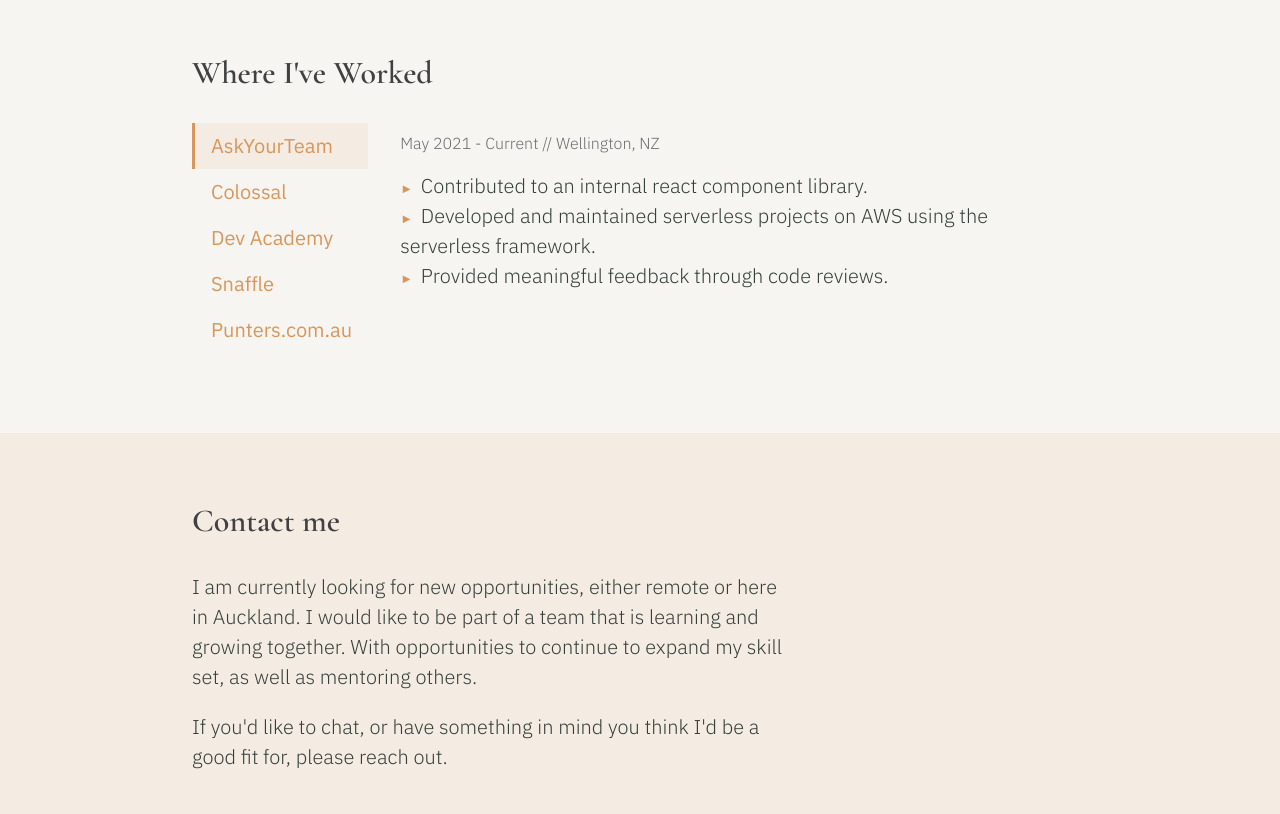
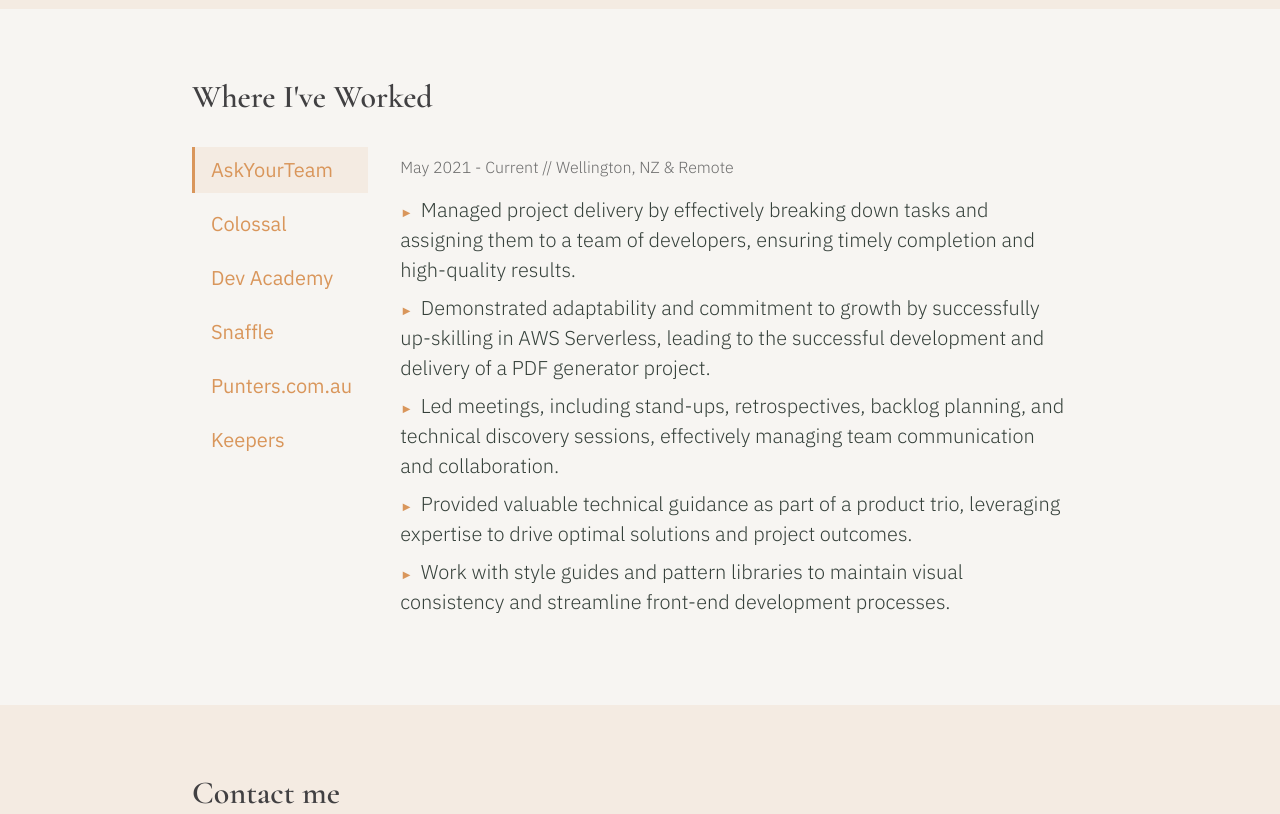
Before and after one commit to hanface/hanface.github.io, a React (Create React App) app: page / in a window 1280 px wide. Shown: the part 1220-2034 px from the top of the page. Built offline with nearby package versions, Linux system fonts and the light colour scheme.

Commit message:
updated skills

```diff
--- a/src/components/Experience/AskYourTeam.jsx
+++ b/src/components/Experience/AskYourTeam.jsx
@@ -1,14 +1,34 @@
 const AskYourTeam = () => {
   return (
     <article className="tab-content">
-      <p>May 2021 - Current // Wellington, NZ</p>
+      <p>May 2021 - Current // Wellington, NZ & Remote</p>
       <ul>
-        <li>Contributed to an internal react component library.</li>
-        <li>Developed and maintained serverless projects on AWS using the serverless framework.</li>
-        <li>Provided meaningful feedback through code reviews.</li>
+        <li>
+          Managed project delivery by effectively breaking down tasks and
+          assigning them to a team of developers, ensuring timely completion and
+          high-quality results.
+        </li>
+        <li>
+          Demonstrated adaptability and commitment to growth by successfully
+          up-skilling in AWS Serverless, leading to the successful development
+          and delivery of a PDF generator project.
+        </li>
+        <li>
+          Led meetings, including stand-ups, retrospectives, backlog planning,
+          and technical discovery sessions, effectively managing team
+          communication and collaboration.
+        </li>
+        <li>
+          Provided valuable technical guidance as part of a product trio,
+          leveraging expertise to drive optimal solutions and project outcomes.
+        </li>
+        <li>
+          Work with style guides and pattern libraries to maintain visual
+          consistency and streamline front-end development processes.
+        </li>
       </ul>
     </article>
   );
-}
+};
 
 export default AskYourTeam;
--- a/src/components/Experience/Colossal.jsx
+++ b/src/components/Experience/Colossal.jsx
@@ -11,9 +11,18 @@
           Optimized components for maximum performance across a vast array of
           web-capable devices.
         </li>
+        <li>
+          Applied basic knowledge of design software such as Figma to
+          collaborate with designers and implement user interfaces with a focus
+          on user experience (UX).
+        </li>
+        <li>
+          Utilised advanced HTML and CSS knowledge to develop complex and
+          visually appealing front-end interfaces and layouts.
+        </li>
       </ul>
     </article>
   );
-}
+};
 
 export default Colossal;
--- a/src/components/Experience/Eda.jsx
+++ b/src/components/Experience/Eda.jsx
@@ -4,20 +4,28 @@
       <p>May 2019 - July 2020 // Wellington, NZ</p>
       <ul>
         <li>
-          Managed and maintained daily rhythms for students to ensure all course
-          material was delivered on time.
+          Delivered engaging React and Node.js live coding sessions to
+          effectively convey programming concepts and techniques.
         </li>
         <li>
-          Planned React and Node.js lectures and delivered with live coding
-          sessions.
+          Provided support and mentorship to students, fostering their growth
+          and development in software development.
         </li>
         <li>
-          Prepared students for employment as software developers by providing
-          meaningul feedback and identifying areas of growth.
+          Engaged in pair programming sessions with students, offering guidance
+          and practical experience.
+        </li>
+        <li>
+          Performed student assessments in compliance with NZQA (New Zealand
+          Qualifications Authority) requirements.
+        </li>
+        <li>
+          Stayed updated with industry trends and technologies to incorporate
+          relevant and current practices into teaching materials.
         </li>
       </ul>
     </article>
   );
-}
+};
 
 export default Eda;
--- a/src/components/Experience/Experience.jsx
+++ b/src/components/Experience/Experience.jsx
@@ -16,6 +16,7 @@
     { company: "Dev Academy", altName: "eda", isActive: false },
     { company: "Snaffle", altName: "snaffle", isActive: false },
     { company: "Punters.com.au", altName: "punters", isActive: false },
+    { company: "Keepers", altName: "keepers", isActive: false },
   ]);
 
   const updateTab = (currentTab) => {
@@ -23,8 +24,8 @@
 
     jobs.map((job) => {
       return job.altName === currentTab
-        ? job.isActive = true
-        : job.isActive = false;
+        ? (job.isActive = true)
+        : (job.isActive = false);
     });
 
     setJobList(jobs);
@@ -52,22 +53,27 @@
         </ul>
 
         {jobList.map((job) => {
-          if (job.altName === "ayt" && job.isActive) return <AskYourTeam key={job.altName} />
+          if (job.altName === "ayt" && job.isActive)
+            return <AskYourTeam key={job.altName} />;
 
-          if (job.altName === "colossal" && job.isActive) return <Colossal key={job.altName} />
+          if (job.altName === "colossal" && job.isActive)
+            return <Colossal key={job.altName} />;
 
-          if (job.altName === "eda" && job.isActive) return <Eda key={job.altName} />
+          if (job.altName === "eda" && job.isActive)
+            return <Eda key={job.altName} />;
 
-          if (job.altName === "snaffle" && job.isActive) return <Snaffle key={job.altName} />
+          if (job.altName === "snaffle" && job.isActive)
+            return <Snaffle key={job.altName} />;
 
-          if (job.altName === "punters" && job.isActive) return <Punters key={job.altName} />
+          if (job.altName === "punters" && job.isActive)
+            return <Punters key={job.altName} />;
 
-          if (job.altName === "keepers" && job.isActive) return <Keepers key={job.altName} />
+          if (job.altName === "keepers" && job.isActive)
+            return <Keepers key={job.altName} />;
         })}
-
       </div>
     </section>
   );
-}
+};
 
 export default Experience;
--- a/src/components/Experience/Keepers.jsx
+++ b/src/components/Experience/Keepers.jsx
@@ -1,14 +1,31 @@
 const Keepers = () => {
   return (
     <article className="tab-content">
-      <p>
-        Keepers was my first ever industry role, which I landed not long after
-        making my move to Melbourne. It provided me the opportunity to work with
-        some amazing developers, which to this day I still think of as some of
-        my best mentors.
-      </p>
+      <p>May 2014 - April 2015 // Melbourne, Aus</p>
+      <ul>
+        <li>
+          Developed responsive websites tht adapt seamlessly across different
+          devices and screen sizes.
+        </li>
+        <li>
+          Applied both LESS and SASS preprocessors in projects for efficient and
+          maintainable styling.
+        </li>
+        <li>
+          Utilised JavaScript to develop client-side functionality and enhance
+          user experience.
+        </li>
+        <li>
+          Provided Drupal CMS training to clients, enabling them to manage their
+          websites effectively.
+        </li>
+        <li>
+          Utilised GIT, Jira, Bitbucket, and AtTask for effective project and
+          time management.
+        </li>
+      </ul>
     </article>
   );
-}
+};
 
 export default Keepers;
--- a/src/components/Experience/Punters.jsx
+++ b/src/components/Experience/Punters.jsx
@@ -4,16 +4,26 @@
       <p>April 2015 - Jan 2017 // Melbourne, Aus</p>
       <ul>
         <li>
-          Developed new user-facing features using LESS, Handlebars and PHP.
+          Implemented and enforced front-end code standards to ensure
+          consistency, maintainability, and scalability across projects,
+          resulting in improved code quality and streamlined development
+          processes.
         </li>
-        <li>Consolidated all LESS and JS for maximum speed and scalability.</li>
         <li>
-          Implemented a new Front-end architecture to allow for reusable and
-          scalable components across multiple brands.
+          Optimised LESS and JavaScript code for maximum speed and scalability.
+        </li>
+        <li>
+          Worked within an agile development environment, following agile
+          methodologies and practices.
+        </li>
+        <li>Utilised semantic HTML for clean and accessible code structure.</li>
+        <li>
+          Collaborated with back-end developers to ensure seamless integration
+          between front-end and back-end systems.
         </li>
       </ul>
     </article>
   );
-}
+};
 
 export default Punters;
--- a/src/components/Experience/Snaffle.jsx
+++ b/src/components/Experience/Snaffle.jsx
@@ -4,19 +4,28 @@
       <p>Feb 2018 - June 2020 // Melbourne, Aus & Remote</p>
       <ul>
         <li>
-          Upgraded SANE Australia’s Khorus (formally Lithium) forums to the
-          latest responsive version.
+          Collaborated with the team to implement new features and enhancements
+          on the forums and website.
         </li>
         <li>
-          Developed over 60 custom responsive skins for SANE partner sites.
+          Worked on updating and maintaining online forums and websites,
+          ensuring their smooth operation and functionality.
         </li>
         <li>
-          Created custom components using the Khorus API and freemarker to meet
-          clients needs.
+          Conducted thorough testing and debugging to ensure cross-browser
+          compatibility and smooth user experience.
+        </li>
+        <li>
+          Worked closely with designers and UX teams to translate wireframes
+          into interactive web interfaces.
+        </li>
+        <li>
+          Implemented SEO best practices, such as proper meta tags and
+          structured data, to improve search engine visibility.
         </li>
       </ul>
     </article>
   );
-}
+};
 
 export default Snaffle;
--- a/src/index.css
+++ b/src/index.css
@@ -50,6 +50,10 @@
 p,
 li {
   font-size: 1rem;
+}
+
+li {
+  margin-bottom: 0.5rem;
 }
 
 @media (min-width: 768px) {
```
